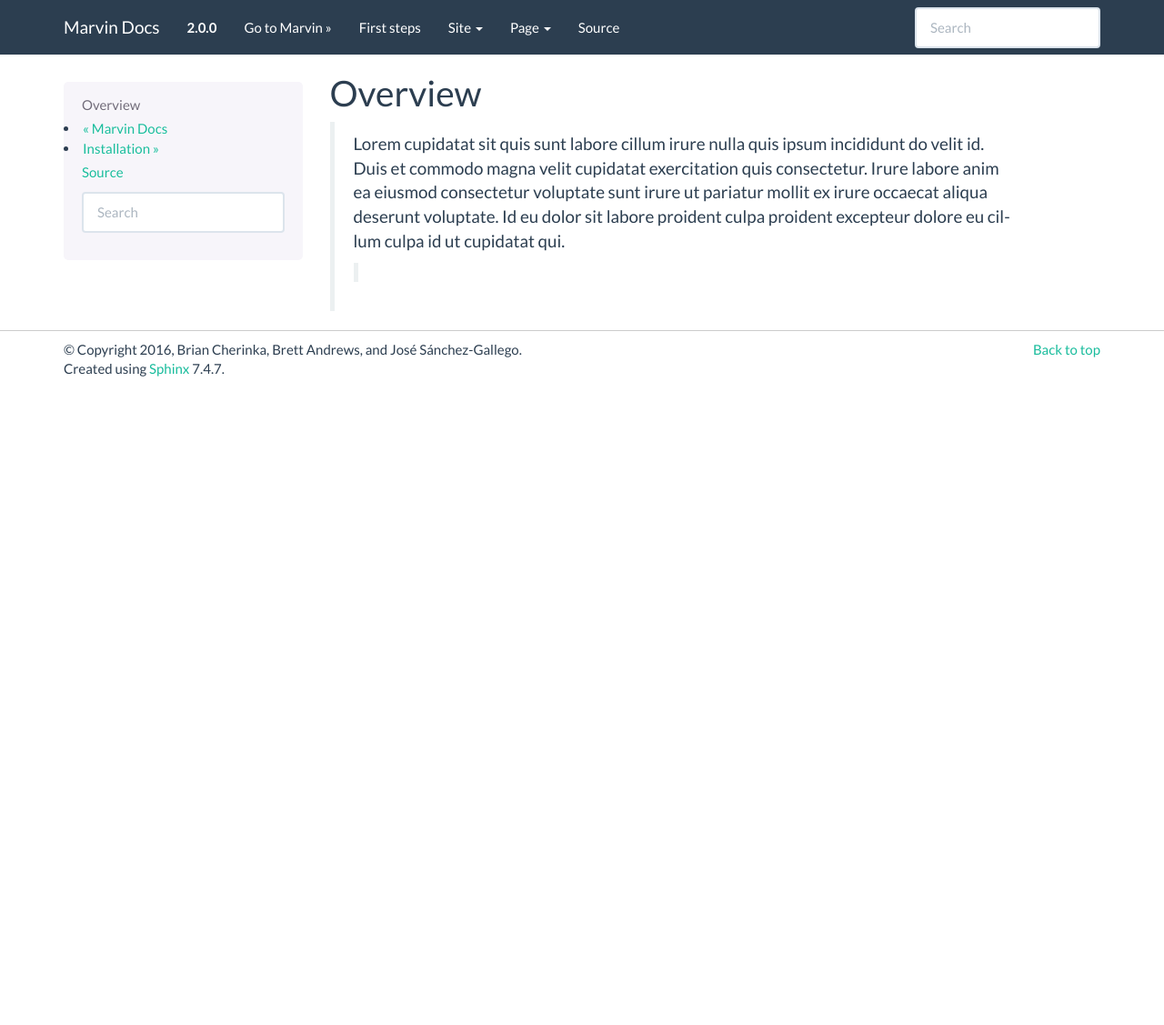
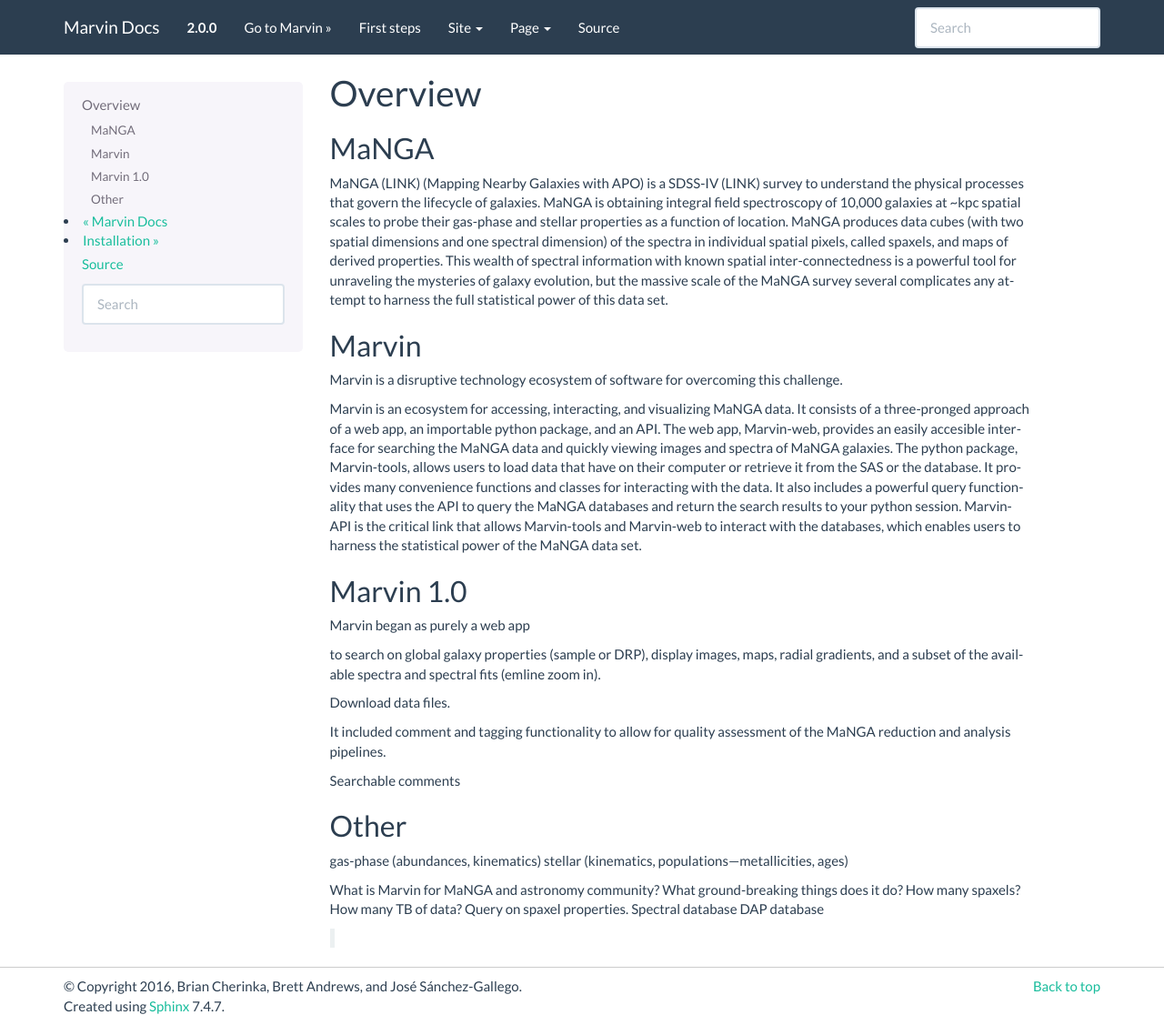
Before and after one commit to sdss/marvin, a Sphinx documentation site: the page built from docs/sphinx/overview.rst, in a window 1280 px wide and 1127 px high. Shown: the whole window at 91% size. Built offline with Sphinx 7.4.7, drawn with Linux system fonts in a browser that asks for light colours; pages that are not in the unit, such as notebooks, are missing from menus.

Commit message:
update overview page

```diff
--- a/docs/sphinx/overview.rst
+++ b/docs/sphinx/overview.rst
@@ -2,8 +2,67 @@
 Overview
 ========
 
- Lorem cupidatat sit quis sunt labore cillum irure nulla quis ipsum incididunt
- do velit id. Duis et commodo magna velit cupidatat exercitation quis consectetur.
- Irure labore anim ea eiusmod consectetur voluptate sunt irure ut pariatur mollit ex
- irure occaecat aliqua deserunt voluptate. Id eu dolor sit labore proident culpa
- proident excepteur dolore eu cillum culpa id ut cupidatat qui.
+MaNGA
+-----
+
+MaNGA (LINK) (Mapping Nearby Galaxies with APO) is a SDSS-IV (LINK) survey to
+understand the physical processes that govern the lifecycle of galaxies. MaNGA
+is obtaining integral field spectroscopy of 10,000 galaxies at ~kpc spatial
+scales to probe their gas-phase and stellar properties as a function of
+location.  MaNGA produces data cubes (with two spatial dimensions and one
+spectral dimension) of the spectra in individual spatial pixels, called spaxels,
+and maps of derived properties. This wealth of spectral information with known
+spatial inter-connectedness is a powerful tool for unraveling the mysteries of
+galaxy evolution, but the massive scale of the MaNGA survey several complicates
+any attempt to harness the full statistical power of this data set.
+
+
+Marvin
+------
+
+Marvin is a disruptive technology  ecosystem of software for overcoming this challenge.
+
+Marvin is an ecosystem for accessing, interacting, and visualizing MaNGA data.
+It consists of a three-pronged approach of a web app, an importable python
+package, and an API. The web app, Marvin-web, provides an easily accesible
+interface for searching the MaNGA data and quickly viewing images and spectra of
+MaNGA galaxies.  The python package, Marvin-tools, allows users to load data
+that have on their computer or retrieve it from the SAS or the database. It
+provides many convenience functions and classes for interacting with the data.
+It also includes a powerful query functionality that uses the API to query the
+MaNGA databases and return the search results to your python session. Marvin-API
+is the critical link that allows Marvin-tools and Marvin-web to interact with
+the databases, which enables users to harness the statistical power of the MaNGA
+data set.
+
+
+Marvin 1.0
+----------
+
+Marvin began as purely a web app
+
+to search on global galaxy properties (sample or DRP),
+display images, maps, radial gradients, and a subset of the available spectra
+and spectral fits (emline zoom in).
+
+Download data files.
+
+
+It included comment and tagging functionality to allow for quality assessment of
+the MaNGA reduction and analysis pipelines.
+
+Searchable comments
+
+
+Other
+-----
+gas-phase (abundances, kinematics)
+stellar (kinematics, populations---metallicities, ages)
+
+
+What is Marvin for MaNGA and astronomy community?
+What ground-breaking things does it do?
+How many spaxels? How many TB of data?
+Query on spaxel properties.
+Spectral database
+DAP database
```
